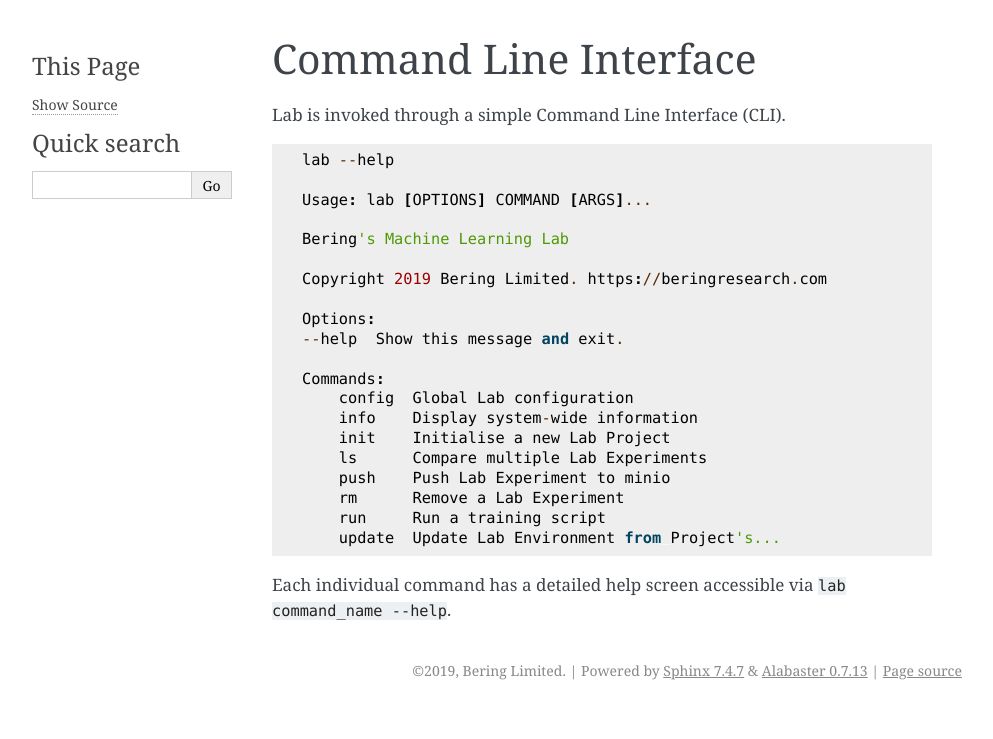
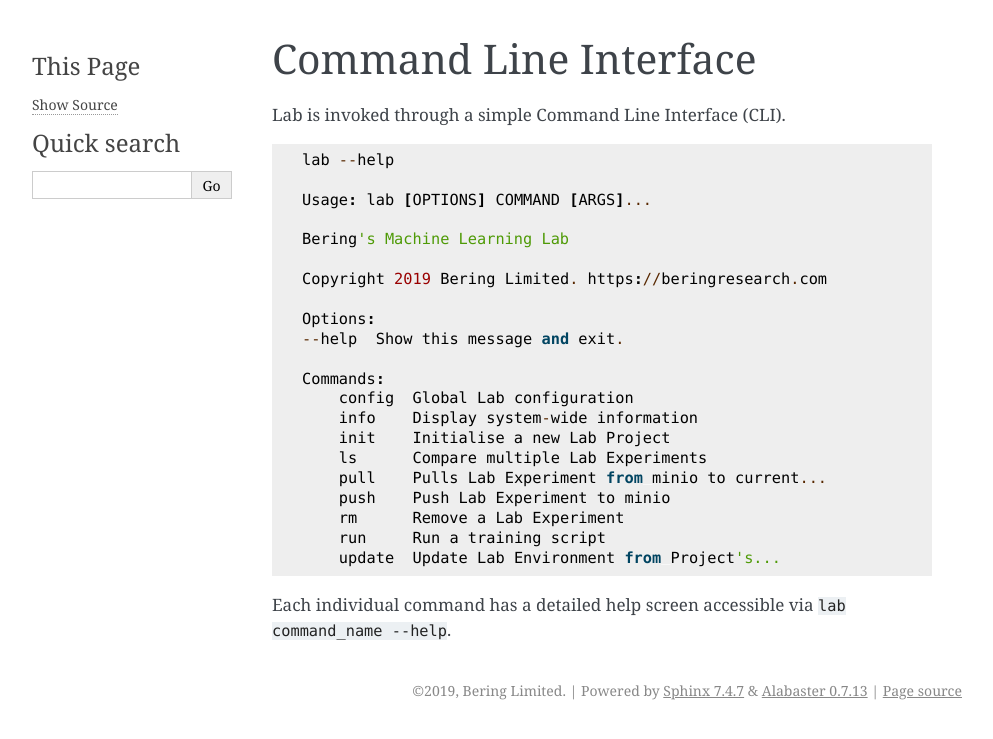
Before and after one commit to beringresearch/lab, a Sphinx documentation site: the page built from docs/source/cli.rst, in a window 1280 px wide. Shown: the top 739 px of the page, without its empty margins (148-1141 px from the left). Built offline with Sphinx 7.4.7, drawn with Linux system fonts in a browser that asks for light colours.

Commit message:
update docs

```diff
--- a/docs/source/cli.rst
+++ b/docs/source/cli.rst
@@ -23,6 +23,7 @@
         info    Display system-wide information
         init    Initialise a new Lab Project
         ls      Compare multiple Lab Experiments
+        pull    Pulls Lab Experiment from minio to current...
         push    Push Lab Experiment to minio
         rm      Remove a Lab Experiment
         run     Run a training script
```
Also changed, not shown: 5 other files.
